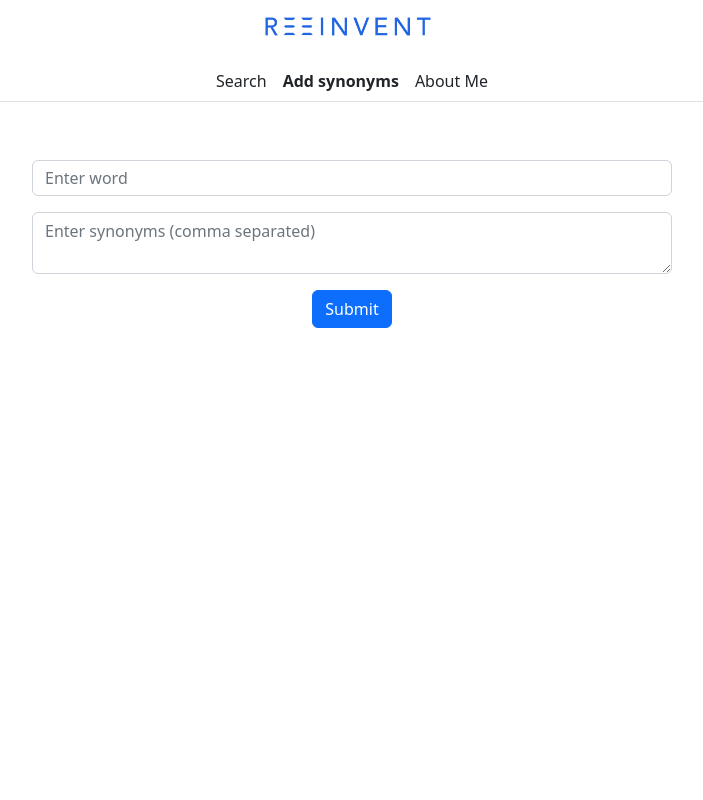
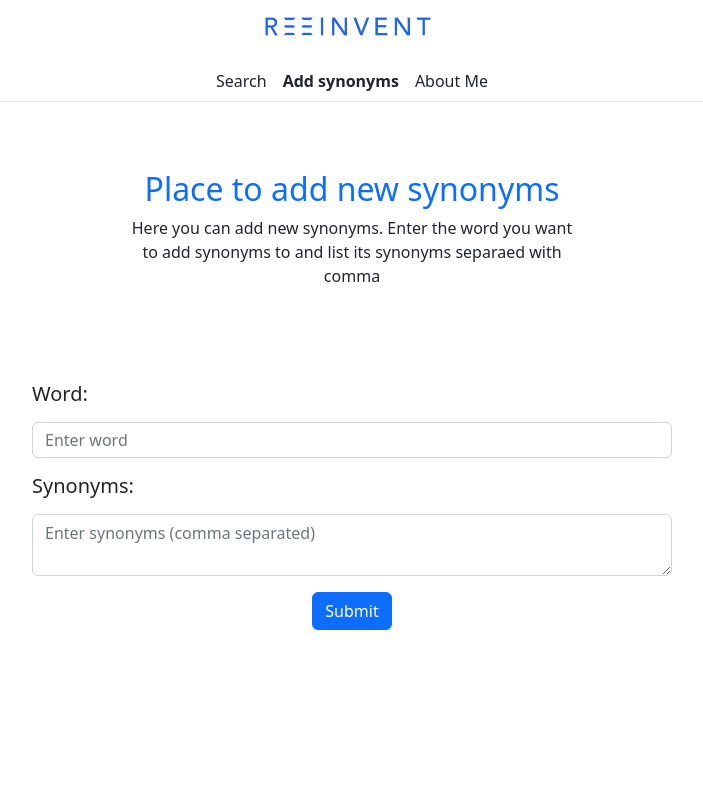
Before and after one commit to MartyFibghtov/synonyms, a Vue app in the folder synonyms-vue/: page /add-synonyms in a window 1280 px wide. Shown: the top 800 px of the page, without its empty margins (288-991 px from the left). Built offline with nearby package versions, Linux system fonts and the light colour scheme.

Commit message:
#24 Final major design change

```diff
--- a/synonyms-vue/src/components/AppDescription.vue
+++ b/synonyms-vue/src/components/AppDescription.vue
@@ -1,21 +1,15 @@
 <template>
-  <div class="d-flex flex-column align-items-center p-1" style="max-width: 500px">
-    <div class="col-md-4 text-center">
+  <div class="my-5" style="max-width: 500px; padding: 20px; margin: auto auto 100px;">
     <h2 class="text-center text-primary">About the app</h2>
     <p class="text-center">Reeinvent: Synonyms is a powerful and easy-to-use tool that helps you find the perfect synonyms for any word. Whether you're a writer, a student, or just someone looking for a better way to express yourself, our app has got you covered.</p>
-    </div>
-    <div class="col-md-8" style="max-width: 500px">
-      <div class="flex-column justify-content-center">
     <h3 class="text-center text-primary my-5">Some example synonyms:</h3>
+    <div class="d-flex justify-content-center">
       <ul class="list-group w-50">
         <li class="list-group-item">Happy - Joyful, Elated, Pleased</li>
         <li class="list-group-item">Big - Large, Huge, Giant</li>
         <li class="list-group-item">Smart - Intelligent, Wise, Bright</li>
       </ul>
     </div>
-    </div>
-
-
   </div>
 </template>
 
--- a/synonyms-vue/src/components/SynonymList.vue
+++ b/synonyms-vue/src/components/SynonymList.vue
@@ -28,17 +28,5 @@ export default {
 </script>
 
 <style scoped>
-* {
-  font-family: "Helvetica Neue",serif;
-}
-.not-found-message {
-  align-content: center;
-  text-align: center;
-}
-.search-result {
-  display: flex;
-  width: 50%;
-  justify-content: center;
-  align-items: center;
-}
+
 </style>
--- a/synonyms-vue/src/components/SynonymsAddForm.vue
+++ b/synonyms-vue/src/components/SynonymsAddForm.vue
@@ -1,9 +1,12 @@
 
 <template>
   <div class="synonyms-add-container d-flex flex-column align-items-center" style="margin-top: 50px">
-      <form class="form w-50 d-flex flex-column align-items-center" @submit.prevent="createSynonyms">
+    <form class="form w-50 d-flex flex-column align-items-left" @submit.prevent="createSynonyms">
+      <h5 style="text-align: left" class="my-2">Word:</h5>
       <input type="text" class="form-control my-2 h-25" v-model="word" placeholder="Enter word">
+      <h5 style="text-align: left" class="my-2">Synonyms:</h5>
       <textarea type="text" class="form-control my-2 h-50" v-model="synonyms" placeholder="Enter synonyms (comma separated)"/>
+      <p v-if="showWarning" class="text-danger my-2">*Warning: Only alphabets, ' and - are accepted in input fields.</p>
       <div class="my-2 d-flex justify-content-center">
         <button class="btn btn-primary" type="submit">Submit</button>
       </div>
@@ -23,7 +26,8 @@ export default {
   data() {
     return {
       word: '',
-      synonyms: ''
+      synonyms: '',
+      showWarning: false
     };
   },
   methods: {
@@ -41,12 +45,14 @@ export default {
           this.word = '';
           this.synonyms = '';
           toast.success(response.data.message);
+          this.showWarning = true
         } else {
           toast.error(response.data.message);
         }
       } catch (error) {
         console.error(error);
-        toast.error('An error occurred. Please try again later.');
+        toast.error(error.message);
+        this.showWarning = true
       }
     },
     validateInput(word, synonyms) {
--- a/synonyms-vue/src/views/SynonymsAddView.vue
+++ b/synonyms-vue/src/views/SynonymsAddView.vue
@@ -1,5 +1,10 @@
 <template>
   <div>
+    <div class="my-5" style="max-width: 500px; margin: auto; padding: 20px">
+      <h2 class="text-center text-primary">Place to add new synonyms</h2>
+      <p class="text-center">Here you can add new synonyms. Enter the word you want to add synonyms to and list its synonyms separaed with comma</p>
+
+    </div>
     <SynonymsAddComponent></SynonymsAddComponent>
   </div>
 </template>
```
Lines whose indentation alone changed are shown as unchanged.
